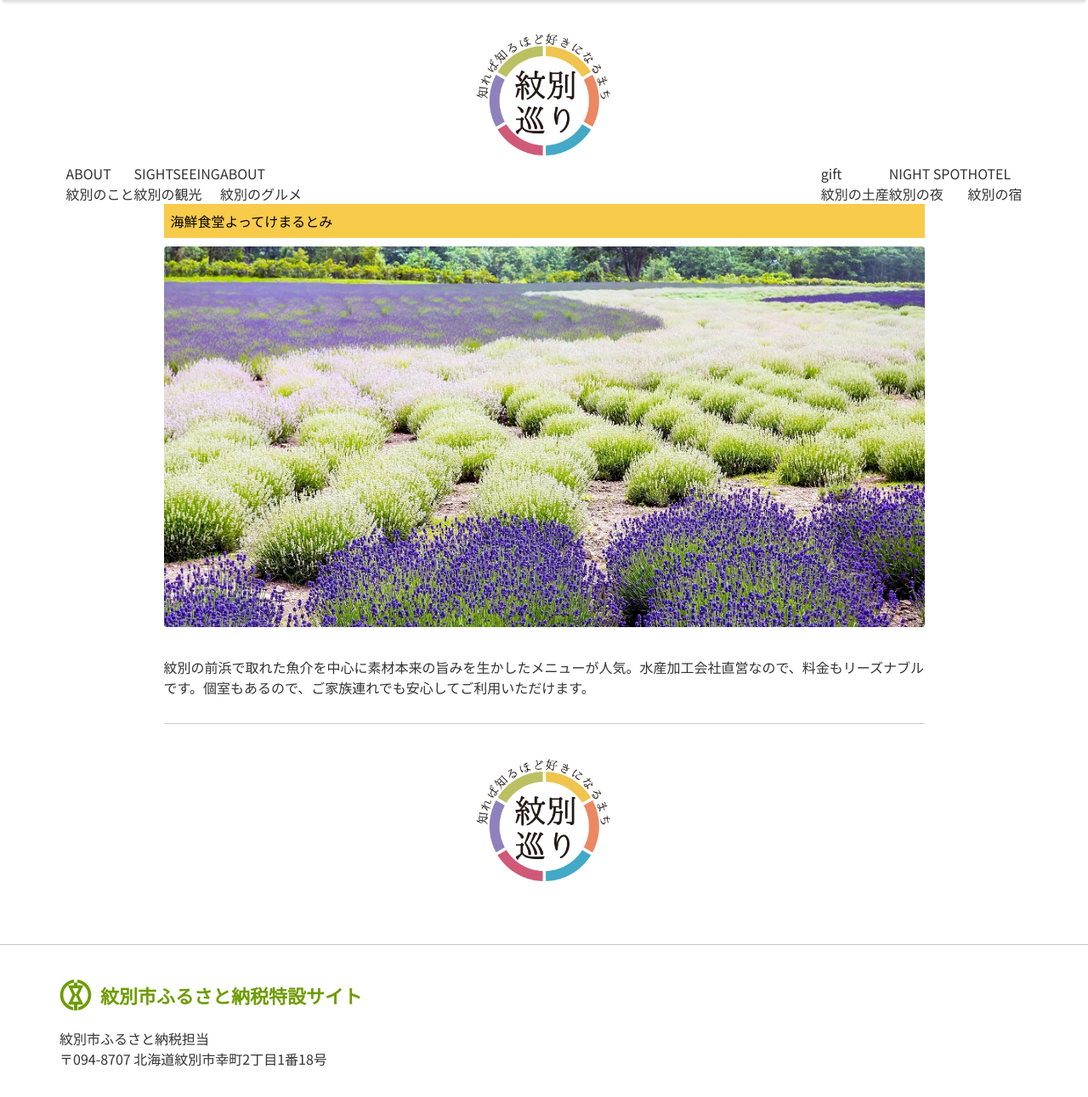
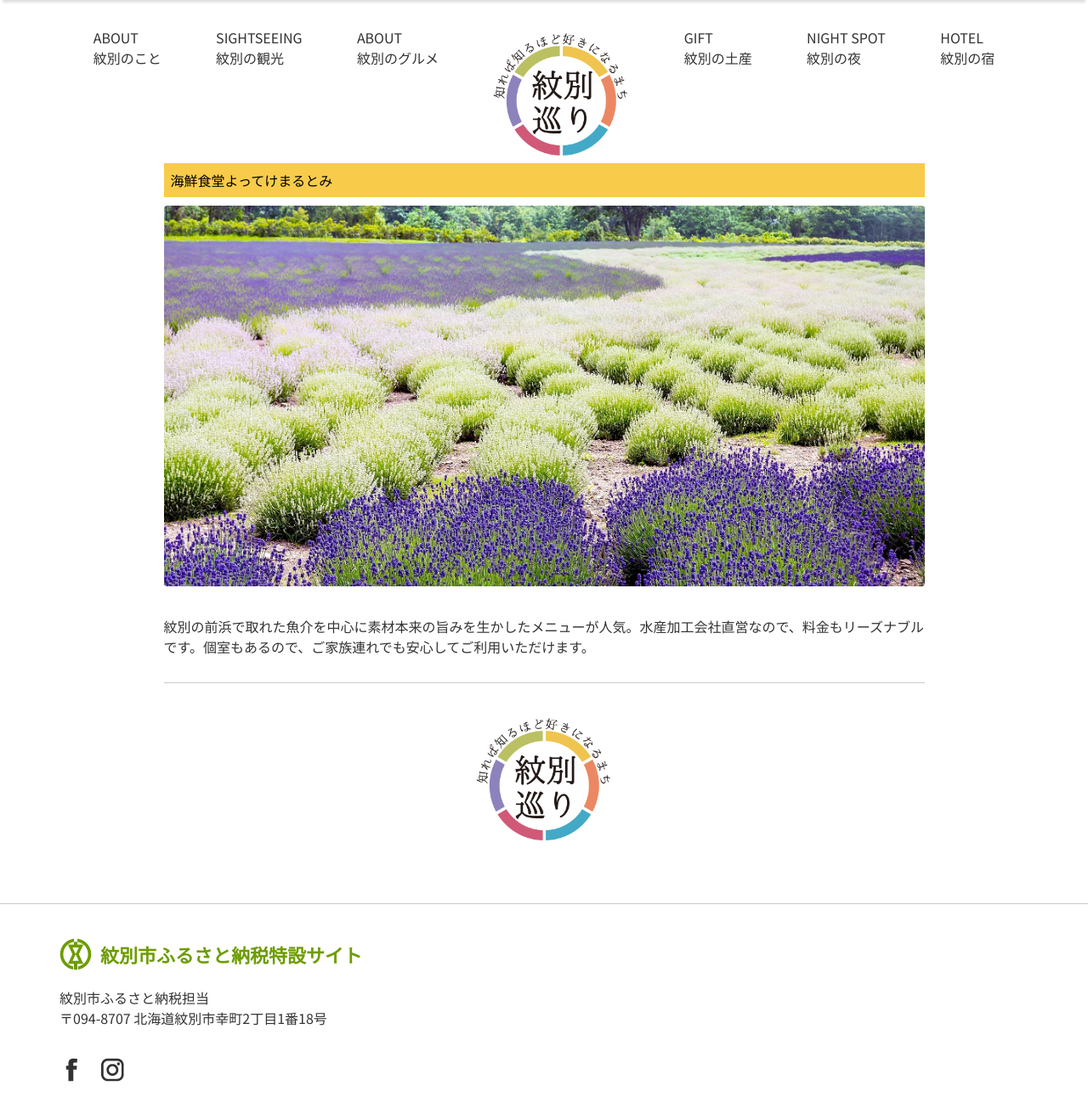
Before and after one commit to mljbando/localweb, a PHP site: page / in a window 1280 px wide. Shown: the part 68-1359 px from the top of the page at 85% size. Run offline with PHP 8.4, Linux system fonts and the light colour scheme.

Commit message:
ヘッダーメニュー flexbox

```diff
--- a/assets/css/org.css
+++ b/assets/css/org.css
@@ -95,6 +95,11 @@
 
 /*org===================================================================================*/
 
+.gmenu {
+  display: flex;
+  justify-content:space-around;
+}
+
 
 h1 {
   padding: 0.5em;/*文字周りの余白*/
--- a/index.html
+++ b/index.html
@@ -33,19 +33,19 @@
 <main>
 
 
+
   <div class="container">
     <div class="row">
 
-      <div class="text-center"><a class="" href="/"><img class="logomm" src="./assets/img/logomm.png" loading="lazy"></a></div>
-
-      <ul class="gmenu">
-        <li><a class="active" href=""><div class="">ABOUT</div><div class="">紋別のこと</div></a></li>
-        <li><a href="/spot"><div class="">SIGHTSEEING</div><div class="">紋別の観光</div></a></li>
-        <li><a href="/gourmet"><div class="">ABOUT</div><div class="">紋別のグルメ</div></a></li>
-        <li><a href="/gift"><div class="">gift</div><div class="">紋別の土産</div></a></li>
-        <li><a href="/gourmet"><div class="">NIGHT SPOT</div><div class="">紋別の夜</div></a></li>
-        <li><a href="/hotel"><div class="">HOTEL</div><div class="">紋別の宿</div></a></li>
-      </ul>
+      <div class="gmenu">
+        <div class="f-item"><a href=""><div class="">ABOUT</div><div class="">紋別のこと</div></a></div>
+        <div class="f-item"><a href="/spot"><div class="">SIGHTSEEING</div><div class="">紋別の観光</div></a></div>
+        <div class="f-item"><a href="/gourmet"><div class="">ABOUT</div><div class="">紋別のグルメ</div></a></div>
+        <div class="f-item"><a href="/"><img class="logomm" src="./assets/img/logomm.png" loading="lazy"></a></div>
+        <div class="f-item"><a href="/gift"><div class="">GIFT</div><div class="">紋別の土産</div></a></div>
+        <div class="f-item"><a href="/gourmet"><div class="">NIGHT SPOT</div><div class="">紋別の夜</div></a></div>
+        <div class="f-item"><a href="/hotel"><div class="">HOTEL</div><div class="">紋別の宿</div></a></div>
+      </div>
 
     </div>
   </div>
```
